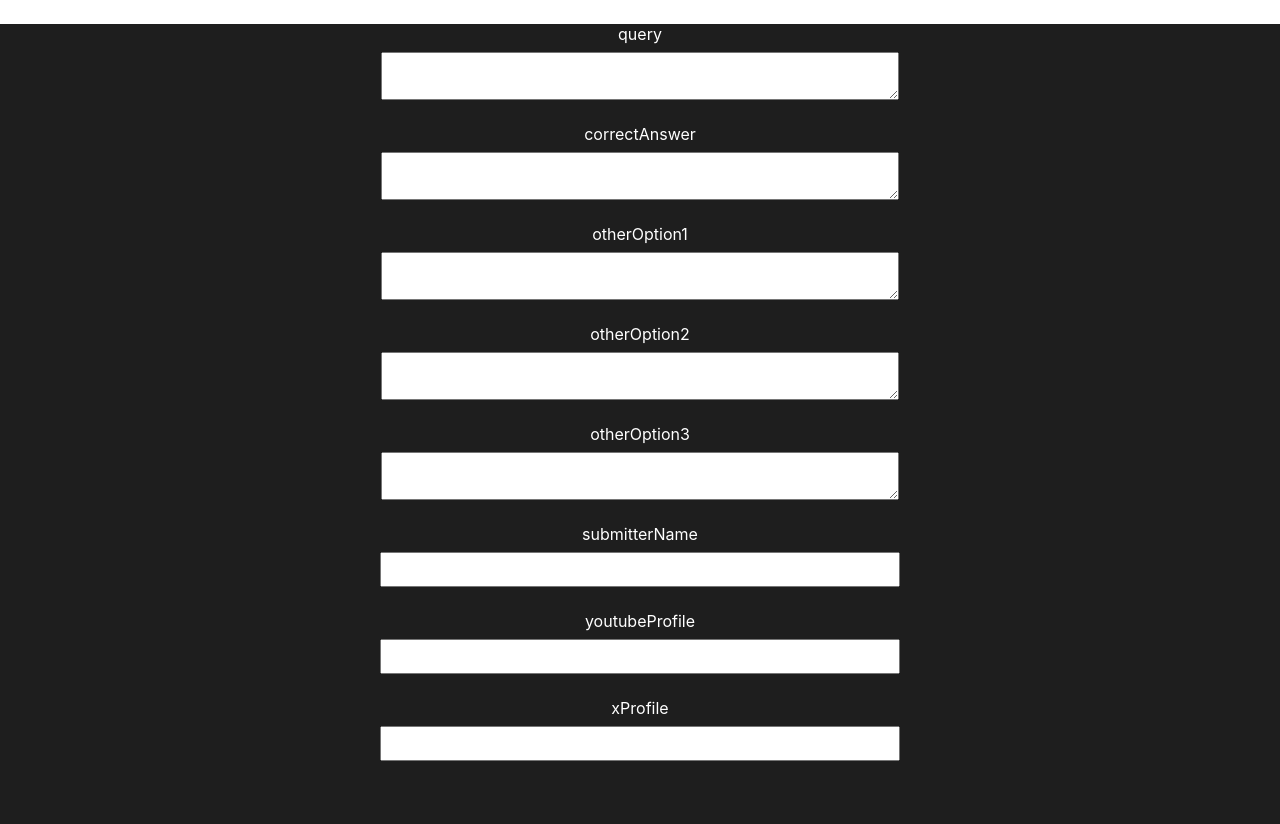
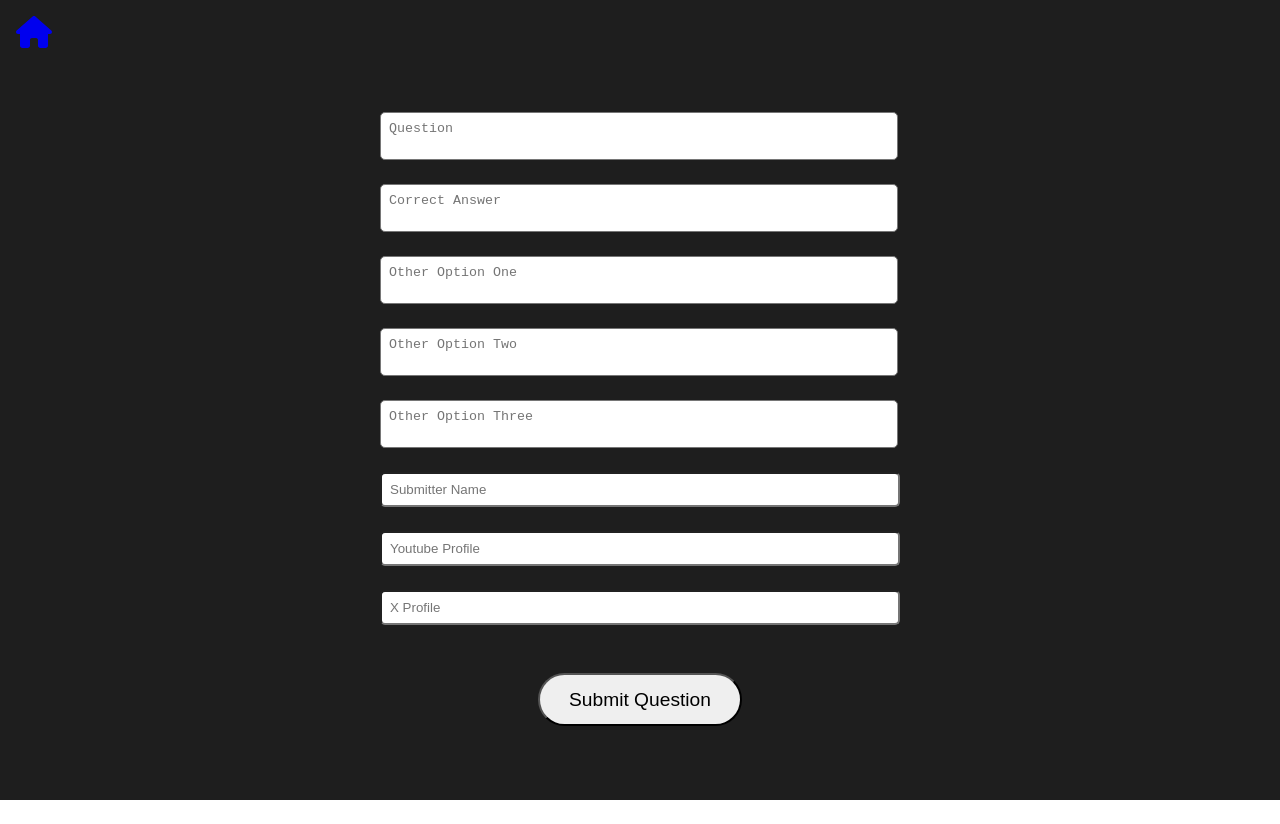
Before and after one commit to JoeChristianson/ReactNativeTrivia, a React (Create React App) app in the folder web-app/: page /submit-question in a window 1280 px wide. After the commit the page ends 800 px from the top, so only its background shows below. Built offline with nearby package versions, Linux system fonts and the light colour scheme.

Commit message:
bulk add and worked on question submit view

```diff
--- a/web-app/package.json
+++ b/web-app/package.json
@@ -3,6 +3,9 @@
   "version": "0.1.0",
   "private": true,
   "dependencies": {
+    "@fortawesome/fontawesome-svg-core": "^6.4.2",
+    "@fortawesome/free-solid-svg-icons": "^6.4.2",
+    "@fortawesome/react-fontawesome": "^0.2.0",
     "@reduxjs/toolkit": "^1.9.5",
     "@testing-library/jest-dom": "^5.17.0",
     "@testing-library/react": "^13.4.0",
--- a/web-app/src/components/InputAndLabel/index.scss
+++ b/web-app/src/components/InputAndLabel/index.scss
@@ -1,15 +1,19 @@
 .input-cont{
     display: flex;
     flex-direction: column;
-    align-items: center;
-    margin-top: 1.5rem;
+    padding-top: 1.5rem;
     label{
-        color:white;
+        align-self: start;
         margin-bottom: .5rem;
     }
     textarea,input{
         width: 500px;
         max-width: 85vw;
         padding:.5rem;
+        border-radius: 5px;
+        resize: none;
+    }
+    @media screen and (max-width:500px) {
+        padding-top: .8em;
     }
 }
--- a/web-app/src/components/InputAndLabel/index.tsx
+++ b/web-app/src/components/InputAndLabel/index.tsx
@@ -1,15 +1,17 @@
 import { ChangeEvent } from "react"
 import "./index.scss"
 import { DynamicAnyObject } from "../../types/DynamicObject"
+import t from "../../utils/translateFieldName"
 
 type Props = {
     formValues:DynamicAnyObject,
     fieldName:string,
     setFormValues:React.Dispatch<DynamicAnyObject>
     textarea:boolean
+    isInline?:boolean
 }
 
-const InputAndLabel = ({formValues,fieldName,setFormValues,textarea}:Props)=>{
+const InputAndLabel = ({formValues,fieldName,setFormValues,textarea,isInline}:Props)=>{
 
     const value= formValues[fieldName]||""
 
@@ -19,8 +21,14 @@ const InputAndLabel = ({formValues,fieldName,setFormValues,textarea}:Props)=>{
         setFormValues(newFormValues)
     }
 
+    if(isInline){
+        return<div className="input-cont">
+        {textarea?<textarea placeholder={t(fieldName)} onChange={handleChange} value={value}></textarea>:<input placeholder={t(fieldName)} onChange={handleChange} value={value}></input>}
+    </div>
+    }
+
     return<div className="input-cont">
-        <label>{fieldName}</label>
+        <label>{t(fieldName)}</label>
         {textarea?<textarea onChange={handleChange} value={value}></textarea>:<input onChange={handleChange} value={value}></input>}
     </div>
 }
--- /dev/null
+++ b/web-app/src/layout/MobileNav/index.scss
@@ -0,0 +1,7 @@
+.mobile-nav-header{
+     display: flex;
+     justify-content: space-between;
+     .left{
+        padding:1rem;
+     }
+}
--- /dev/null
+++ b/web-app/src/layout/MobileNav/index.tsx
@@ -0,0 +1,20 @@
+import "./index.scss"
+import { faHome } from "@fortawesome/free-solid-svg-icons"
+import { FontAwesomeIcon } from "@fortawesome/react-fontawesome"
+import { Link } from "react-router-dom"
+
+const MobileNav = ()=>{
+    // home on left side, hamburger on other
+    return<header className="mobile-nav-header">
+        <div className="left">
+        <Link to={"/"}>
+        <FontAwesomeIcon size="2x" icon={faHome} />
+        </Link>
+        </div>
+        <div className="right">
+
+        </div>
+    </header>
+}
+
+export default MobileNav
--- a/web-app/src/pages/SubmitQuestion/index.scss
+++ b/web-app/src/pages/SubmitQuestion/index.scss
@@ -2,4 +2,18 @@
 .submit-question-main{
     min-height: 100vh;
     background:$main-bg;
+    color:#ddd;
+    display: flex;
+    flex-direction: column;
+    form{
+        flex-grow: 1;
+        margin: auto;
+        display: grid;
+        justify-items: center;
+        padding-bottom: 50px;
+        align-items: center ;
+        button{
+            font-size: 1.2rem;
+        }
+    }
 }
--- a/web-app/src/pages/SubmitQuestion/index.tsx
+++ b/web-app/src/pages/SubmitQuestion/index.tsx
@@ -4,6 +4,8 @@ import "./index.scss"
 import { DynamicAnyObject } from "../../types/DynamicObject"
 import isObjectComplete from "../../utils/isObjectComplete"
 import submitQuestion from "../../api/submitQuestion"
+import SubmitButton from "../../components/SubmitButton"
+import MobileNav from "../../layout/MobileNav"
 
 const SubmitQuestion = ()=>{
 
@@ -46,15 +48,24 @@ const SubmitQuestion = ()=>{
     }
 
     return<main className="submit-question-main">
+        <MobileNav></MobileNav>
+        <form>
+        <div>
+
         {fields.map((f)=>{
             return<InputAndLabel
             fieldName={f}
             formValues={formValues}
             setFormValues={setFormValues}
             textarea={textAreas.includes(f)}
+            isInline={true}
             ></InputAndLabel>
         })}
-        {isComplete&&<button onClick={handleSubmit}>Submit Question</button>}
+            </div>
+            <footer>
+        {!isComplete&&<SubmitButton handleClick={handleSubmit}>Submit Question</SubmitButton>}
+            </footer>
+        </form>
     </main>
 }
 
--- /dev/null
+++ b/web-app/src/utils/translateFieldName.ts
@@ -0,0 +1,25 @@
+import { DynamicObject } from "../types/DynamicObject"
+import translationLibrary from "./translationLibrary"
+
+
+interface Args{
+    string:string
+}
+
+const getMatch = (string:string)=>{
+    const lib:DynamicObject = translationLibrary
+    const match = lib[string]
+    return match || string
+}
+
+const convertFromCamelcase = (string:string):string=>{
+    const result = string.replace(/([A-Z])/g, " $1");
+    const finalResult = result.charAt(0).toUpperCase() + result.slice(1);
+    return finalResult
+}
+
+const t = (string:string)=>{
+    return convertFromCamelcase(getMatch(string))
+}
+
+export default t
--- /dev/null
+++ b/web-app/src/utils/translationLibrary.ts
@@ -0,0 +1,6 @@
+export default {
+    query:"question",
+    otherOption1:"otherOptionOne",
+    otherOption2:"otherOptionTwo",
+    otherOption3:"otherOptionThree"
+}
```
Also changed, not shown: 1 other file (tests, documents, lock files or other folders).
